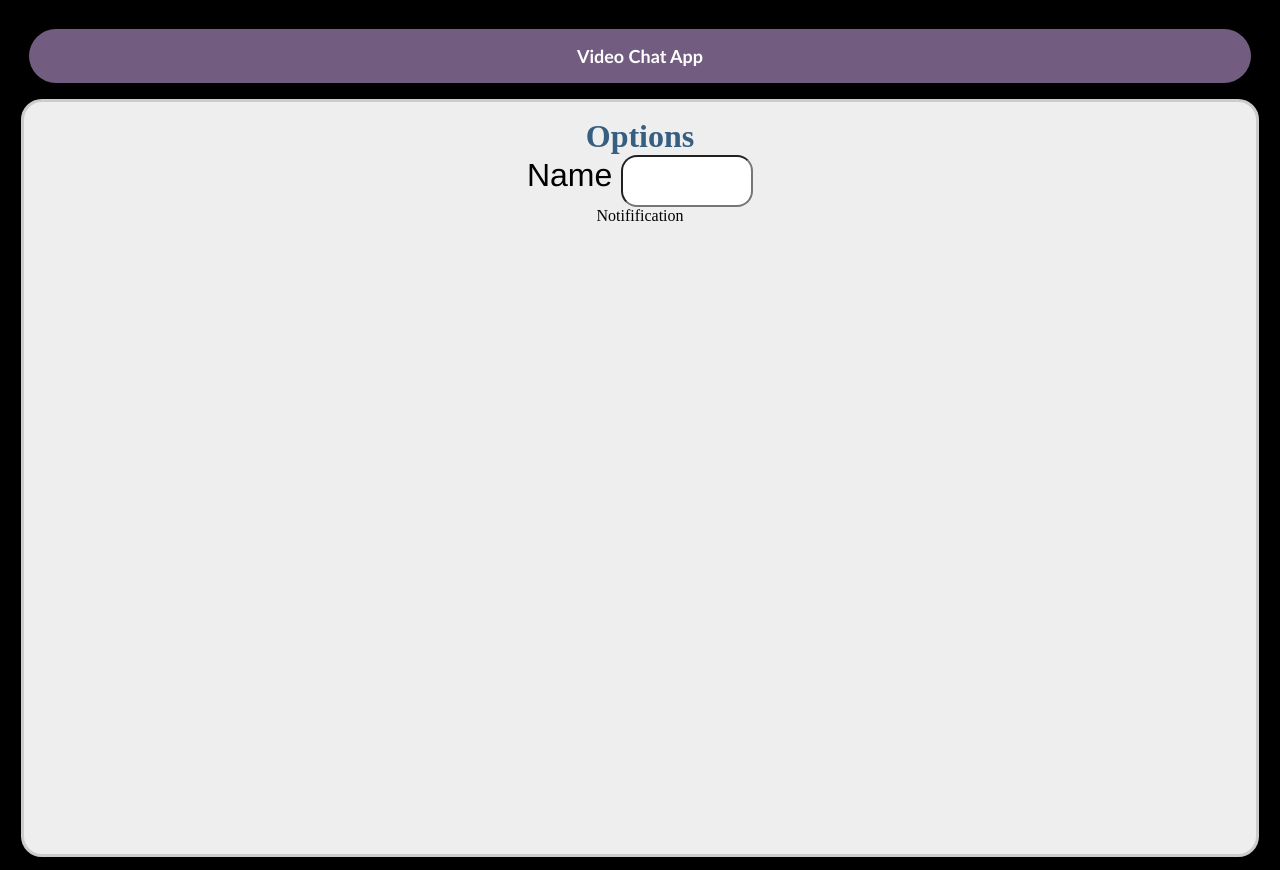
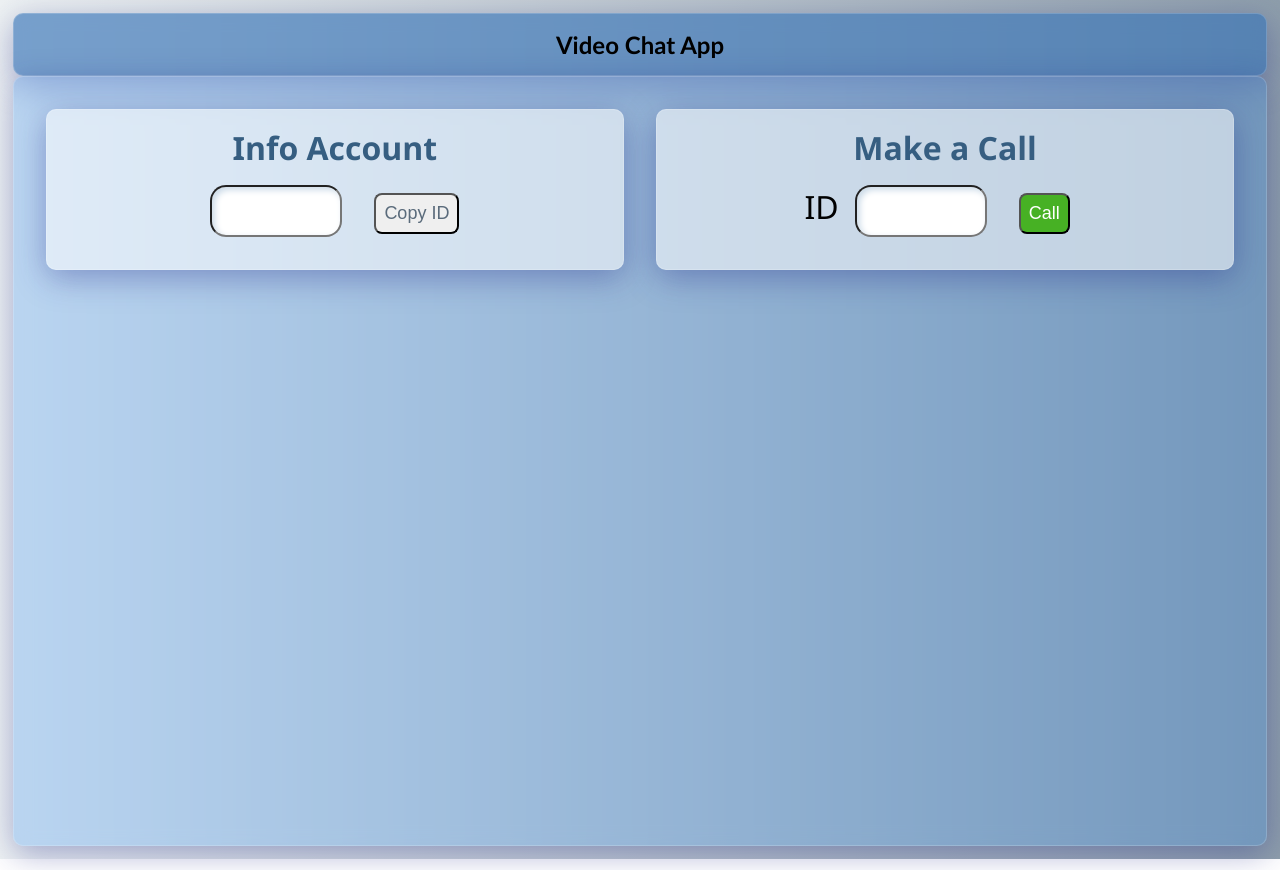
Before and after one commit to JayroGG/VideChatClient, a React (Create React App) app: page / in a window 1280 px wide. Built offline with nearby package versions, Linux system fonts and the light colour scheme; no server answers.

Commit message:
Options component now makes a call and render Notifications component when need it, Video Stream working, styles unfinished

```diff
--- a/src/App.css
+++ b/src/App.css
@@ -1,21 +1,35 @@
-body{
-  background-color: black;
+body {
+  background: #8e9eab;
+  /* fallback for old browsers */
+  background: -webkit-linear-gradient(to right, #eef2f3, #8e9eab);
+  /* Chrome 10-25, Safari 5.1-6 */
+  background: linear-gradient(to right, #eef2f3, #8e9eab);
+  /* W3C, IE 10+/ Edge, Firefox 16+, Chrome 26+, Opera 12+, Safari 7+ */
+
+
+
   background-repeat: no-repeat;
   background-attachment: fixed;
   background-size: cover;
   /*background-image: url('https://images.pexels.com/photos/4644812/pexels-photo-4644812.jpeg?auto=compress&cs=tinysrgb&w=1260&h=750&dpr=2'); */
 }
 
-*{
+* {
   margin: 0;
   padding: 0;
 }
 
 .title {
-  color: white;
+  font-size: x-large;
   width: auto;
-  font-family: 'Gill Sans', 'Gill Sans MT', Calibri, 'Trebuchet MS', sans-serif;
-  animation: title .2s forwards 1 ease;
+  font-family:'Trebuchet MS', 'Lucida Sans Unicode', 'Lucida Grande', 'Lucida Sans', Arial, sans-serif;
+  background: rgba(56, 115, 183, 0.65);
+  box-shadow: 0 8px 32px 0 rgba(31, 38, 135, 0.37);
+  backdrop-filter: blur(9.5px);
+  -webkit-backdrop-filter: blur(9.5px);
+  border-radius: 10px;
+  border: 1px solid rgba(255, 255, 255, 0.18);
+  padding: 1rem;
 }
 
 .center {
@@ -28,35 +42,23 @@ body{
 .wrapper {
   display: flex;
   margin-right: auto;
-  margin-left:  auto;
+  margin-left: auto;
 
   max-width: 960px;
 
   padding-right: 10px;
-  padding-left:  10px;
+  padding-left: 10px;
 }
 
 .frame {
-  width: 75rem;
-  height: 45rem;
-  border-radius: 1.3rem;
+  background: rgba(40, 131, 234, 0.257);
+  box-shadow: 0 8px 32px 0 rgba(31, 38, 135, 0.37);
+  backdrop-filter: blur(8.5px);
+  -webkit-backdrop-filter: blur(8.5px);
+  border-radius: 10px;
+  border: 1px solid rgba(255, 255, 255, 0.18);
+  width: auto;
+  height: 46rem;
   margin: auto;
   padding: 1rem;
 }
-
-@keyframes title {
-  from{
-    margin: 0rem;
-    filter: blur(3px);
-    padding: 0rem;
-    font-size: small;
-    background-color: rgba(12, 12, 12, 0.564);
-  }
-  to{
-    margin: 1rem;
-    padding: 1rem;
-    font-size: large;
-    background-color: rgba(173, 140, 195, 0.658);
-    border-radius: 3rem;
-  }
-}
--- /dev/null
+++ b/src/components/Notifications.css
@@ -0,0 +1,16 @@
+.notification {
+  color: black;
+  background-color: aquamarine;
+  display: flex;
+  align-items: center;
+  justify-content: center;
+}
+
+.answer {
+  background-color: rgb(71, 177, 36);
+  color: white;
+  border-radius: .5rem;
+  margin: 1rem;
+  padding: .5rem;
+  font-size: large;
+}
--- a/src/components/Notifications.js
+++ b/src/components/Notifications.js
@@ -1,8 +1,22 @@
+import { useContext } from "react"
+import { SocketContext } from "../context/SocketContext"
+import './Notifications.css'
 
 const Notifications = () => {
-  return <div>
-    Notifification
-  </div>
+  const { answerCall, call, callAccepted } = useContext(SocketContext)
+
+  return <>
+    {
+      call.isRecivingCall && !callAccepted && (
+        <div>
+          <h1>{call.name} is calling: </h1>
+          <button type="buttons" className='answer' onClick={answerCall}>
+            AswerCall
+          </button>
+        </div>
+      )
+    }
+  </>
 }
 
 export default Notifications
--- a/src/components/Options.css
+++ b/src/components/Options.css
@@ -1,14 +1,14 @@
-.call{
+.call {
   background-color: green;
   color: white;
 }
 
-.hangUp{
+.hangUp {
   background-color: red;
   color: white;
 }
 
-.box{
+.box {
   align-items: center;
   text-align: center;
   height: 30rem;
@@ -16,14 +16,87 @@
   box-shadow: rgba(50, 50, 93, 0.25) 0px 30px 60px -12px inset, rgba(0, 0, 0, 0.3) 0px 18px 36px -18px inset;
 }
 
-.options{
+.options {
   color: rgb(54, 94, 129);
+  display: flex;
+  flex-direction: row;
+  align-items: center;
+  justify-content: center;
+  margin-right: auto;
+  margin-left: auto;
 }
 
-.input{
+.account {
+  background-color: white;
+  font-family:'Segoe UI', Tahoma, Geneva, Verdana, sans-serif;
+  margin: 1rem;
+  padding-block: 1rem;
+  width: 50%;
+  background: rgba(255, 255, 255, 0.546);
+  box-shadow: 0 8px 32px 0 rgba(31, 38, 135, 0.37);
+  border-radius: 10px;
+  border: 1px solid rgba(255, 255, 255, 0.18);
+}
+
+.makeCall {
+  background-color: white;
+  font-family:'Segoe UI', Tahoma, Geneva, Verdana, sans-serif;
+  margin: 1rem;
+  padding-block: 1rem;
+  width: 50%;
+  background: rgba(255, 255, 255, 0.546);
+  box-shadow: 0 8px 32px 0 rgba(31, 38, 135, 0.37);
+  border-radius: 10px;
+  border: 1px solid rgba(255, 255, 255, 0.18);
+}
+
+.input {
+  margin: 1rem;
+  text-align: center;
+  font-size: x-large;
   border-radius: 1rem;
   height: 3rem;
   width: 8rem;
+  box-shadow: rgb(204, 219, 232) 3px 3px 6px 0px inset, rgba(255, 255, 255, 0.5) -3px -3px 6px 1px inset;
+}
+
+.font {
+  font-family:'Segoe UI', Tahoma, Geneva, Verdana, sans-serif;
+}
+
+.wrapper {
+  display: flex;
+  flex-direction: row;
+  align-items: center;
+  justify-content: center;
+  margin-right: auto;
+  margin-left: auto;
+}
+
+.button {
+  color: rgb(90, 107, 123);
+  border-radius: .5rem;
+  margin: 1rem;
+  padding: .5rem;
+  font-size: large;
+}
+
+.call {
+  background-color: rgb(71, 177, 36);
+  color: white;
+  border-radius: .5rem;
+  margin: 1rem;
+  padding: .5rem;
+  font-size: large;
+}
+
+.hang {
+  background-color: rgb(186, 77, 97);
+  color: white;
+  border-radius: .5rem;
+  margin: 1rem;
+  padding: .5rem;
+  font-size: large;
 }
 
 label {
--- a/src/components/Options.js
+++ b/src/components/Options.js
@@ -4,16 +4,47 @@ import { SocketContext } from '../context/SocketContext'
 import { useContext, useState } from 'react'
 
 const Options = ({ children }) => {
-  const {me, callAccepted, name, setName, callEnded, leaveCall, callUser} = useContext(SocketContext)
+  const { me, callAccepted, name, setName, callEnded, leaveCall, callUser } = useContext(SocketContext)
   const [idToCall, setIdToCall] = useState('')
 
-  return <>
-    <h1 className='options'>Options</h1>
+  const changeName = evt => {
+    setName(evt.target.value)
+  }
+
+  const changeIdToCall = evt => {
+    setIdToCall(evt.target.value)
+  }
+
+  const handleCall = () => {
+    callUser(idToCall)
+  }
+
+  return <div className='options'>
+    <div className='account'>
+      <h1 className='options'>Info Account</h1>
       <form noValidate autoComplete='off'>
-        <label for="" >Name </label>
-        <input type="text" name="name" value="" className='input'/>
+        <label className='font'>{name}</label>
+        <input type="text" name="name" value={name} className='input' onChange={changeName} />
+        <CopyToClipboard text={me}>
+          <button type="button" className='button'>Copy ID</button>
+        </CopyToClipboard>
       </form>
+    </div>
+
+    <div className='makeCall'>
+      <h1 className='options'>Make a Call</h1>
+      <form noValidate autoComplete='off'>
+        <label className='font' >ID</label>
+        <input type="text" name="ID" value={idToCall} className='input' onChange={changeIdToCall} />
+        {
+          callAccepted && !callEnded
+            ? (<button type='button' className='hang' onClick={leaveCall}>Hang Up</button>)
+            : (<button type='button' className='call' onClick={handleCall}> Call </button>)
+        }
+      </form>
+    </div>
     {children}
-  </>
+  </div>
 }
+
 export default Options
--- a/src/components/VideoPlayer.css
+++ b/src/components/VideoPlayer.css
@@ -1,6 +1,6 @@
 .frame {
-  width: 60rem;
-  height: 35rem;
+  width: auto;
+  height: auto;
   border: 3px solid #ccc;
   background: #eee;
   margin: auto;
@@ -14,18 +14,19 @@
   animation: myvideo .5s forwards 1 ease-in;
 }
 
-.userVideo{
+.userVideo {
   border-radius: 2rem;
   width: auto;
   height: auto;
 }
 
 @keyframes myvideo {
-  from{
+  from {
     width: 0;
     height: 0;
   }
-  to{
+
+  to {
     border-radius: 2rem;
     width: 45rem;
   }
--- a/src/context/SocketContext.js
+++ b/src/context/SocketContext.js
@@ -55,7 +55,7 @@ const ContextProvider = ({ children }) => {
     connectionRef.current = peer
   }
 
-  //Initiate a Call
+  //Calling a User
   const callUser = (id) => {
     const peer = new Peer({ initiator: true, trickle: false, stream })
 
```
